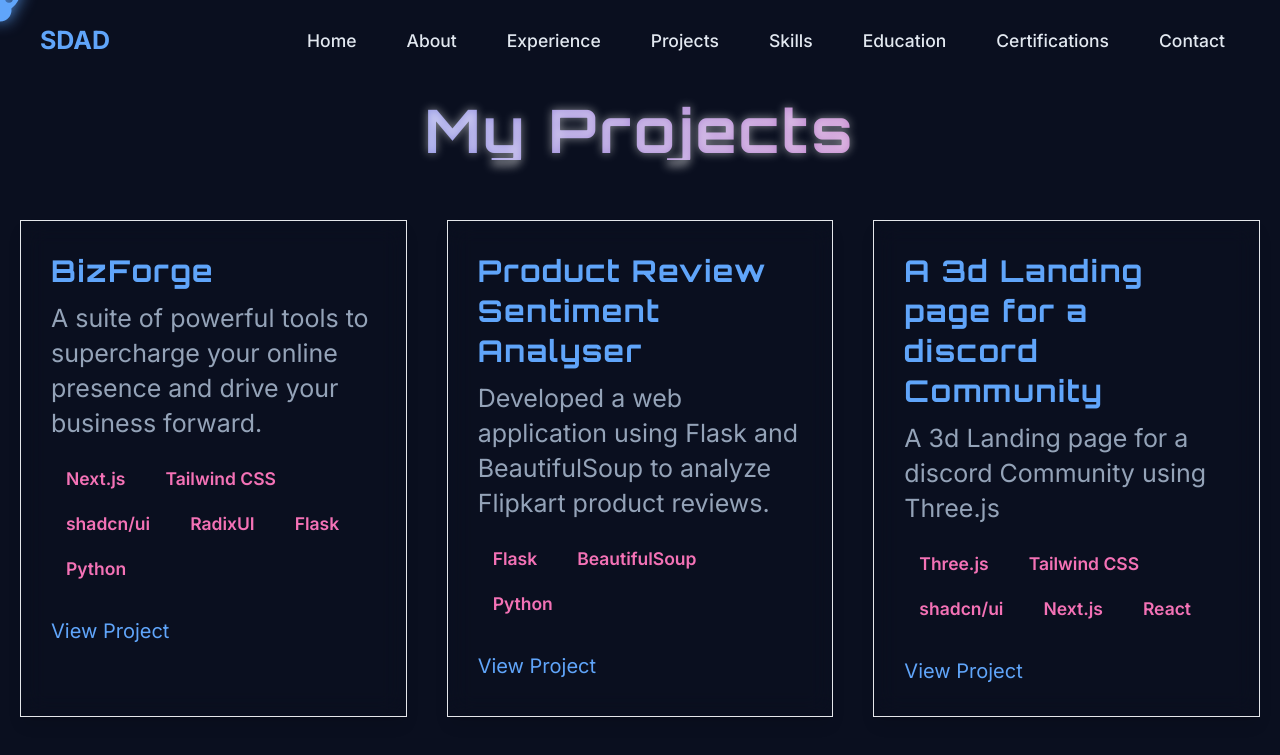
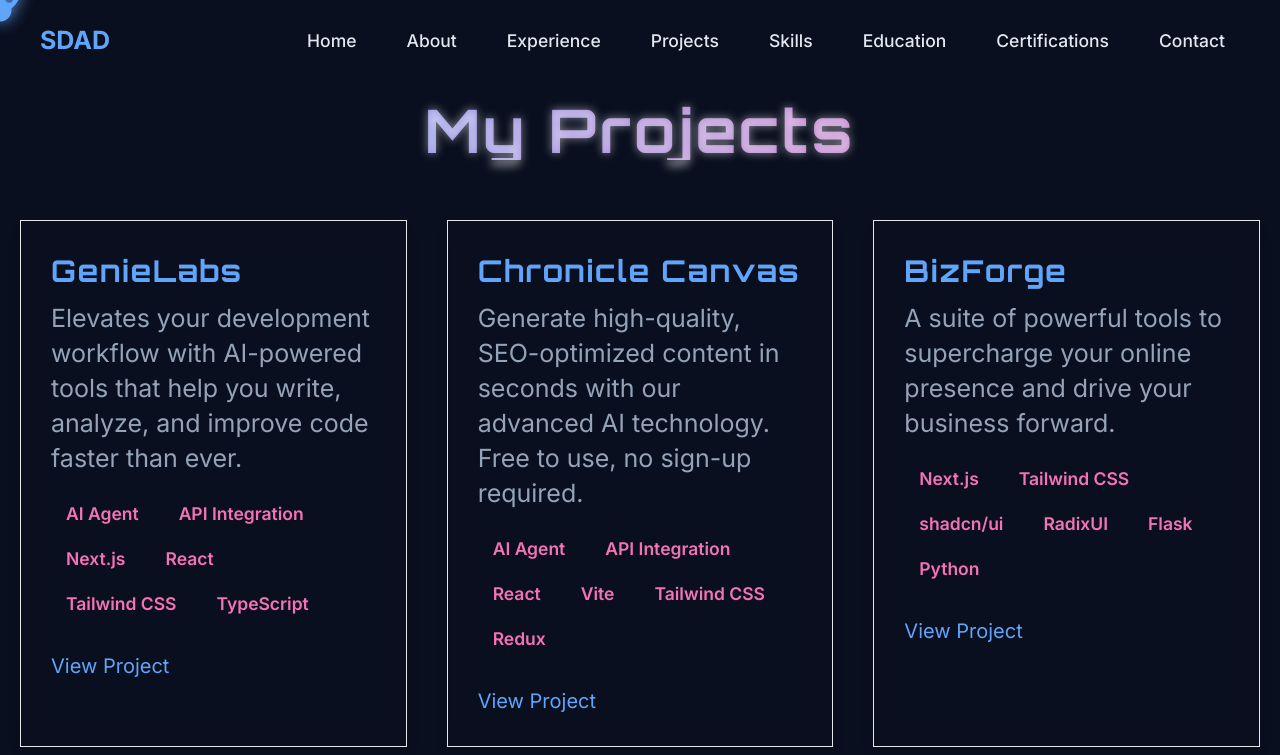
Before and after one commit to instax-dutta/portfoliov3, a Next.js app: page /projects in a window 1280 px wide. Shown: the top 755 px of the page. Built offline with nearby package versions, Linux system fonts and the light colour scheme.

Commit message:
projects updated

```diff
--- a/app/projects/page.tsx
+++ b/app/projects/page.tsx
@@ -5,6 +5,18 @@ import Navigation from "../components/Navigation"
 import StarryBackground from "../components/StarryBackground"
 
 const projects = [
+  {
+    title: "GenieLabs",
+    description: "Elevates your development workflow with AI-powered tools that help you write, analyze, and improve code faster than ever.",
+    technologies: ["AI Agent", "API Integration", "Next.js", "React", "Tailwind CSS", "TypeScript"],
+    link: "https://genielabs.sdad.pro",
+  },
+  {
+    title: "Chronicle Canvas",
+    description: "Generate high-quality, SEO-optimized content in seconds with our advanced AI technology. Free to use, no sign-up required.",
+    technologies: ["AI Agent", "API Integration", "React", "Vite", "Tailwind CSS", "Redux"],
+    link: "https://cc.sdad.pro",
+  },
   {
     title: "BizForge",
     description: "A suite of powerful tools to supercharge your online presence and drive your business forward.",
```
